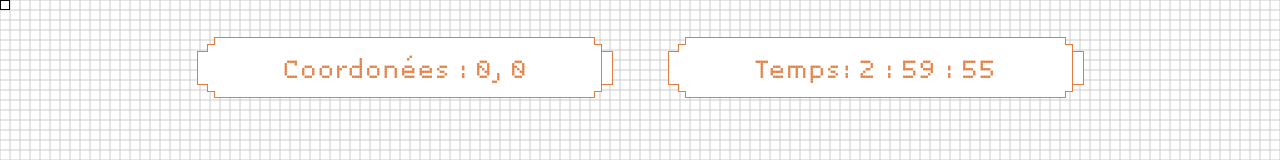
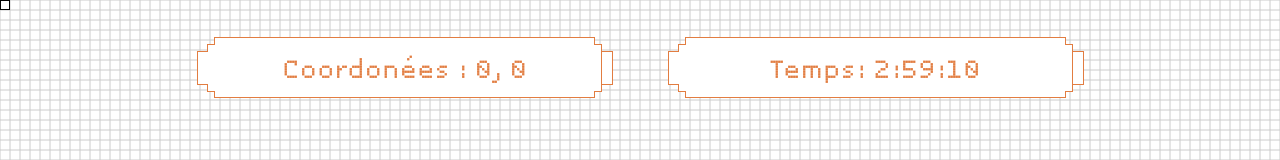
Before and after one commit to CyriacduChatenet/Pixel-war-front-Digital-Event-2023, a React (Create React App) app: page / in a window 1280 px wide. Shown: the top 160 px of the page. Built offline with nearby package versions, Linux system fonts and the light colour scheme.

Commit message:
[UPDATE] Add zero when > 10

```diff
--- a/src/app/components/Canva/Canva.jsx
+++ b/src/app/components/Canva/Canva.jsx
@@ -108,7 +108,7 @@ const Canva = ({ currentColor, setCurrentColor }) => {
         onMouseMove={(e) => handleFollowMouse(e)}
         className="c-canvas__game"
       ></canvas>
-      <HudInfo totalTimeInSec={10800} x={xPosition} y={yPosition} />
+      <HudInfo totalTimeInSec={10755} x={xPosition} y={yPosition} />
       <ColorBar currentColor={currentColor} setCurrentColor={setCurrentColor} />
     </div>
   );
--- a/src/app/components/HudInfos/HudInfos.jsx
+++ b/src/app/components/HudInfos/HudInfos.jsx
@@ -4,8 +4,18 @@ const HudInfo = ({ totalTimeInSec, x, y }) => {
   const [time, setTime] = useState(totalTimeInSec);
 
   const hours = Math.floor(time / 3600);
-  const minutes = Math.floor((time % 3600) / 60);
-  const seconds = Math.floor(time % 60);
+  let minutes = Math.floor((time % 3600) / 60);
+  let seconds = Math.floor(time % 60);
+
+  const renderTime = () => {
+    if (seconds < 10) {
+      seconds = "0" + seconds;
+    }
+    if (minutes < 10) {
+      minutes = "0" + minutes;
+    }
+    return hours + ":" + minutes + ":" + seconds;
+  };
 
   useEffect(() => {
     setTimeout(() => {
@@ -24,9 +34,7 @@ const HudInfo = ({ totalTimeInSec, x, y }) => {
       </div>
       <div className="c-hud-info__container">
         <div className="c-hud-info__left"></div>
-        <p>
-          Temps: {hours} : {minutes} : {seconds}
-        </p>
+        <p>Temps: {renderTime()}</p>
         <div className="c-hud-info__right"></div>
       </div>
     </div>
```
